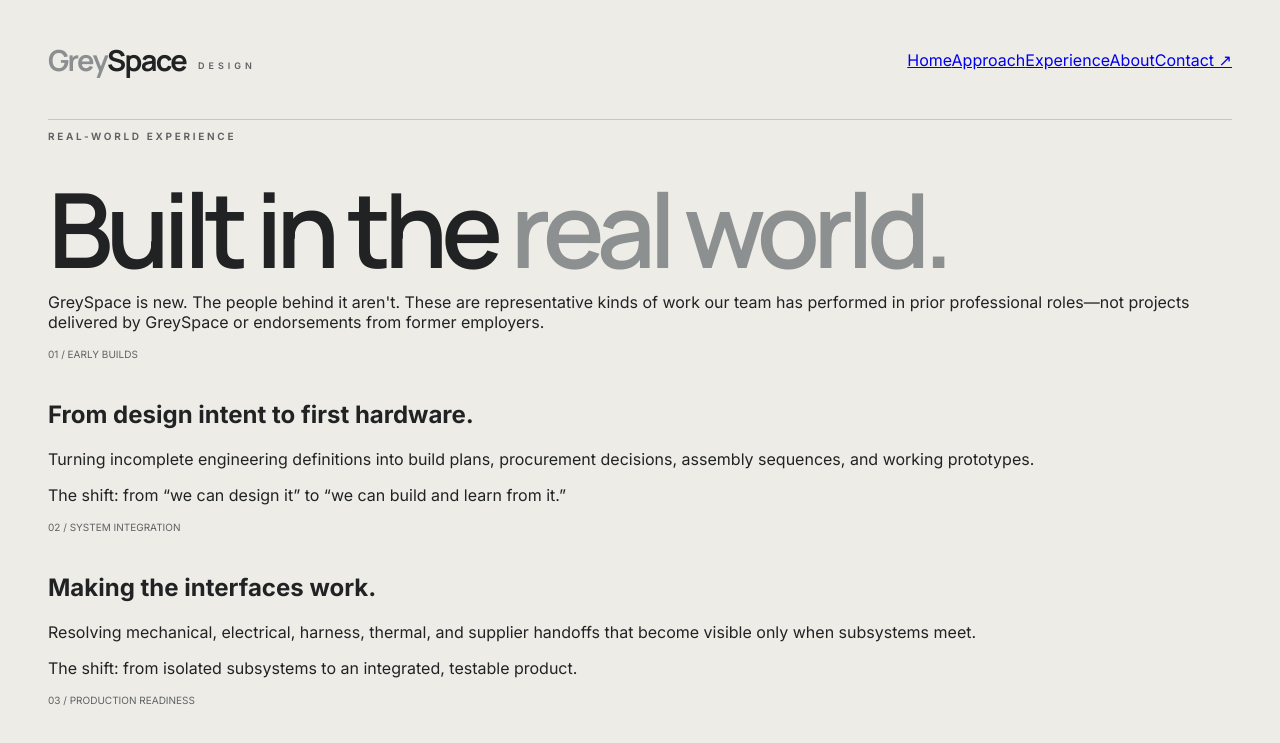
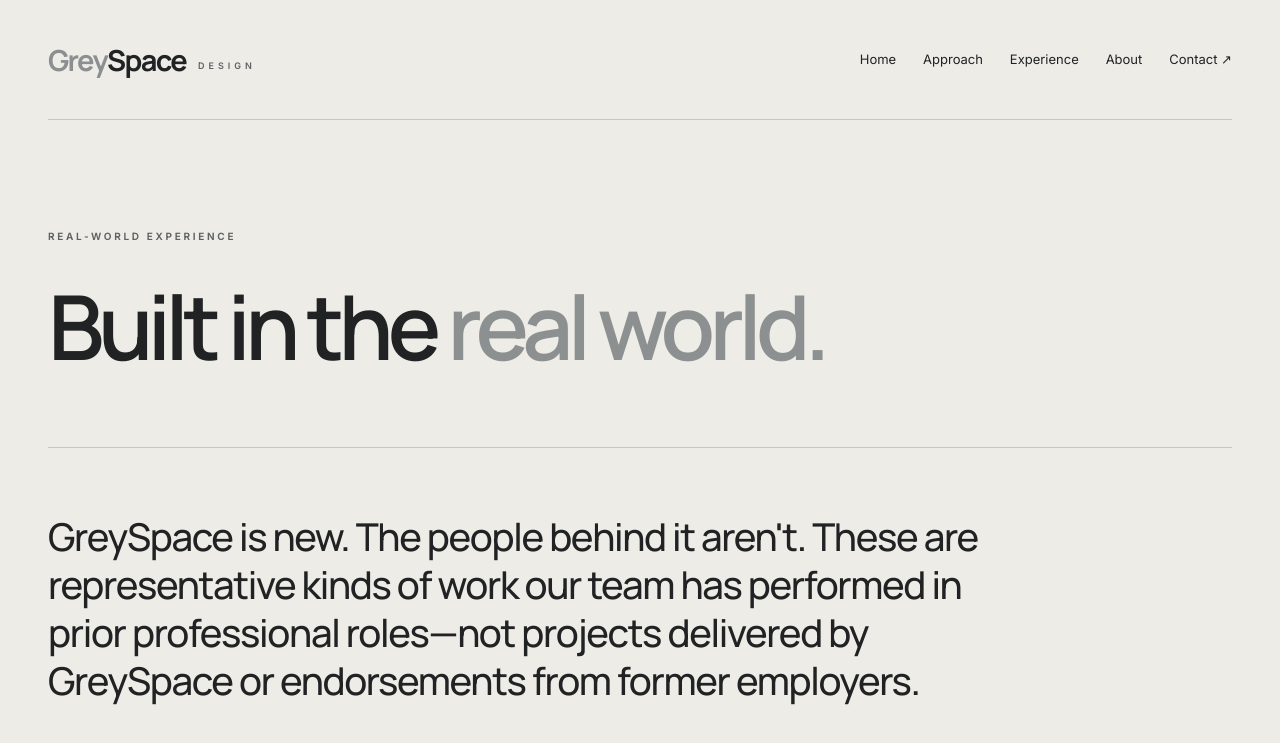
Before and after one commit to GreySpace-Design/greyspace-site, a plain HTML site: page experience.html in a window 1280 px wide. Shown: the top 743 px of the page. Drawn offline with Linux system fonts and the light colour scheme.

Commit message:
Style Rev 1 navigation and supporting pages

```diff
--- a/styles.css
+++ b/styles.css
@@ -288,3 +288,23 @@ footer {
 
   .closing-copy { font-size: 41px; }
 }
+
+/* Rev 1: commercial navigation and concise supporting pages */
+.site-nav { display:flex; flex-wrap:wrap; align-items:center; justify-content:flex-end; gap:clamp(12px,2.1vw,32px); }
+.site-nav a {color:var(--ink);text-decoration:none;font-size:13px;border-bottom:1px solid transparent;padding:6px 0}
+.site-nav a:hover,.site-nav a:focus-visible{border-color:var(--ink)}
+.inner-hero {padding:100px 0 76px;border-bottom:1px solid var(--line)}
+.inner-hero h1{font-size:clamp(48px,7vw,108px);max-width:1100px;line-height:1.02}
+.content-section{padding:65px 0 110px}
+.intro{font-family:Manrope,Inter,sans-serif;font-size:clamp(23px,3vw,40px);line-height:1.25;letter-spacing:-.035em;max-width:950px;margin:0 0 75px}
+.process,.experience-grid,.site-teasers{display:grid;grid-template-columns:repeat(3,minmax(0,1fr));gap:28px}
+.process article,.experience-grid article,.site-teasers a{border-top:1px solid var(--ink);padding:20px 0 12px}
+.process h2,.experience-grid h2,.site-teasers h2{font-family:Manrope,Inter,sans-serif;font-size:clamp(23px,2.3vw,34px);line-height:1.12;letter-spacing:-.04em;margin:22px 0}
+.process p,.experience-grid p,.site-teasers p{color:var(--ink-soft);font-size:15px;line-height:1.65;max-width:360px}
+.aside{max-width:820px;margin:70px 0 0;padding-top:22px;border-top:1px solid var(--line);color:var(--ink-soft);font-size:17px;line-height:1.6}
+.outcome{border-top:1px solid var(--line);padding-top:20px;margin-top:30px}
+.site-teasers{padding:60px 0 110px;border-top:1px solid var(--line)}
+.site-teasers a{text-decoration:none;color:var(--ink)}
+.site-teasers a:hover h2{text-decoration:underline;text-underline-offset:5px}
+@media(max-width:900px){.site-header{gap:20px;align-items:center;flex-wrap:wrap}.site-nav{justify-content:flex-start}.inner-hero{padding:70px 0 55px}.process,.experience-grid,.site-teasers{grid-template-columns:1fr;gap:32px}.intro{margin-bottom:45px}.site-teasers{padding-bottom:75px}}
+@media(max-width:520px){.site-nav{gap:12px 18px}.site-nav a{font-size:12px}.site-header{align-items:flex-start}.inner-hero h1{font-size:clamp(43px,12vw,64px)}}
```
